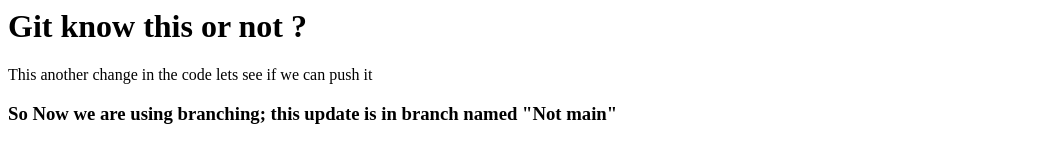
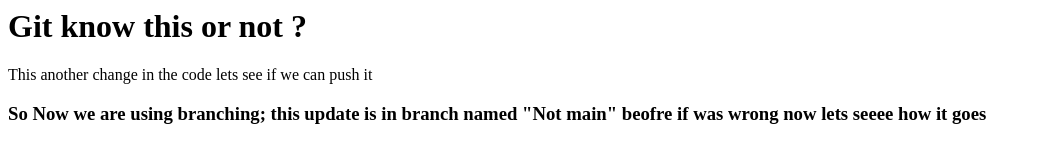
Before and after one commit to shivamvasudeva/Python_by_CodewithHarry, a plain HTML site: page index.html in a window 1280 px wide. Shown: the whole page, without its empty margins (0-1041 px from the left). Drawn offline with Linux system fonts and the light colour scheme.

Commit message:
Hopefully this is good commit

```diff
--- a/index.html
+++ b/index.html
@@ -4,4 +4,5 @@
  <h3>
      So Now we are using branching;
      this update is in branch named "Not main"
+     beofre if was wrong now lets seeee how it goes
  </h3>
```
